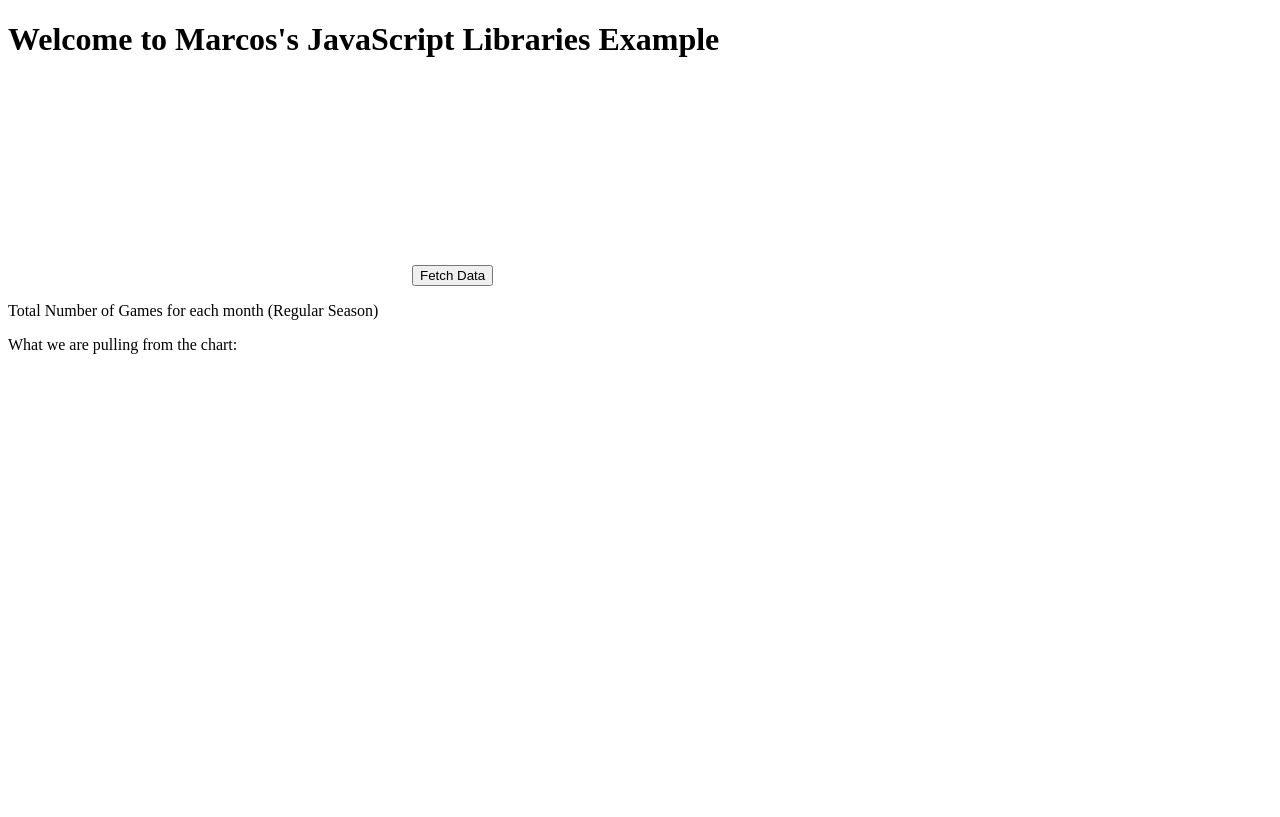
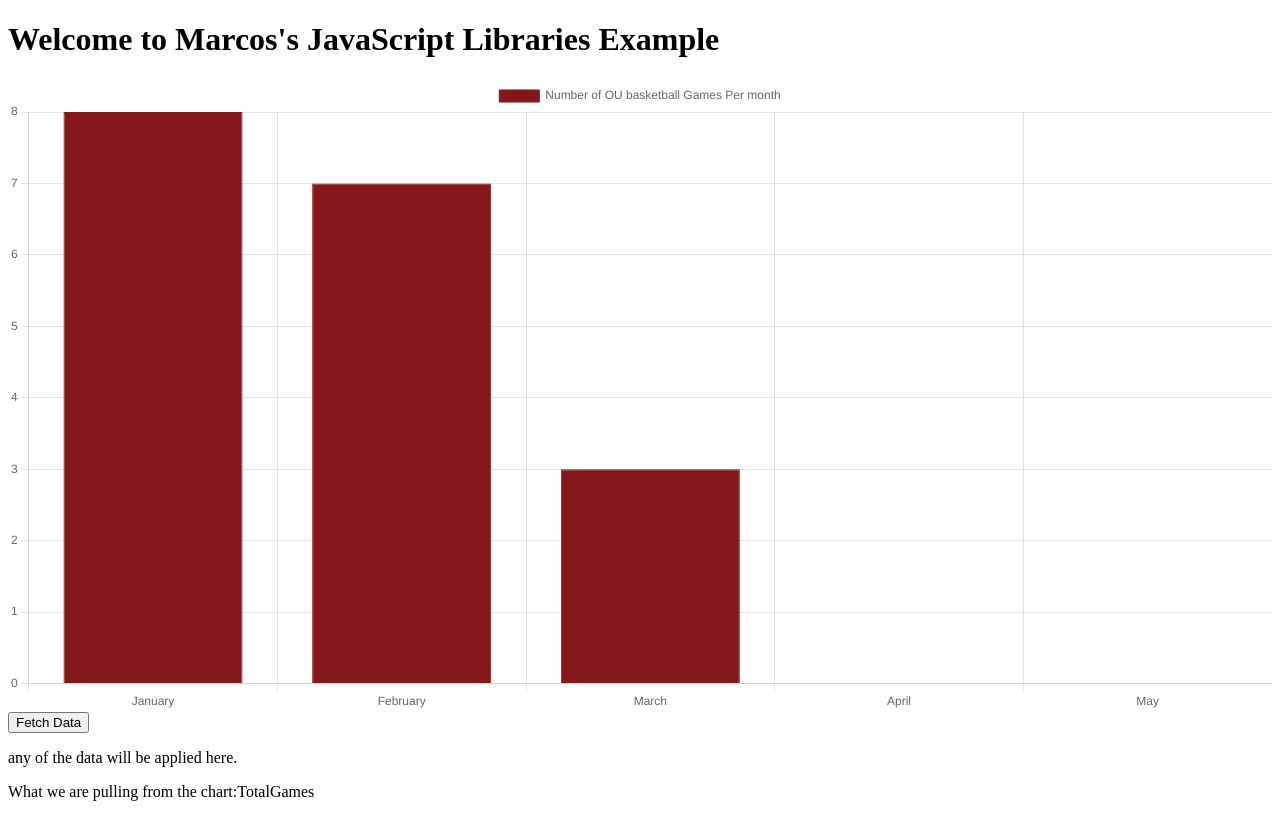
Before and after one commit to Marcosreza0/HW6, a plain HTML site: page index.html in a window 1280 px wide. Drawn offline with nearby package versions, Linux system fonts and the light colour scheme.

Commit message:
Update index.html

```diff
--- a/index.html
+++ b/index.html
@@ -23,7 +23,7 @@
 
 <!-- Fetch Data Example -->
 <button id="fetchDataBtn">Fetch Data</button>
-<p id="dataContainer">Total Number of Games for each month (Regular Season)</p>
+<p id="dataContainer">any of the data will be applied here.</p>
 
 <!-- Lodash Example -->
 <p id="lodashExample">What we are pulling from the chart:</p>
@@ -38,7 +38,7 @@
                 labels: ['January', 'February', 'March', 'April', 'May'],
                 datasets: [{
                     label: 'Number of OU basketball Games Per month',
-                    data: [4, 3, 1, 0,0],
+                    data: [8, 7, 3, 0,0],
                     backgroundColor: 'rgba(132, 23, 25)',
                     borderColor: 'rgba(132, 23, 25)',
                     borderWidth: 1
@@ -66,7 +66,7 @@
     });
 
     // Lodash code
-    var lodashResult = _.join(['Total'  'Games']);
+    var lodashResult = _.join(['Total' + 'Games']);
     $("#lodashExample").append(lodashResult);
 </script>
 
```
